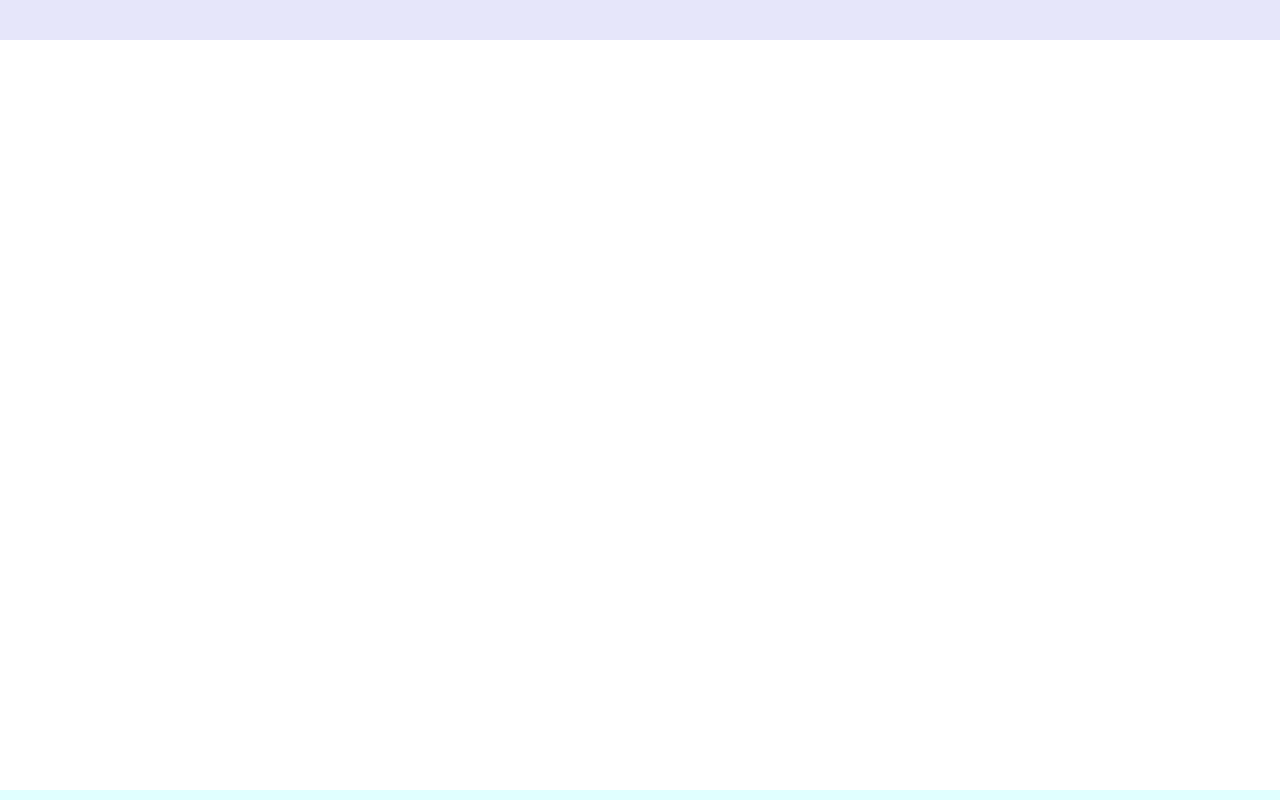
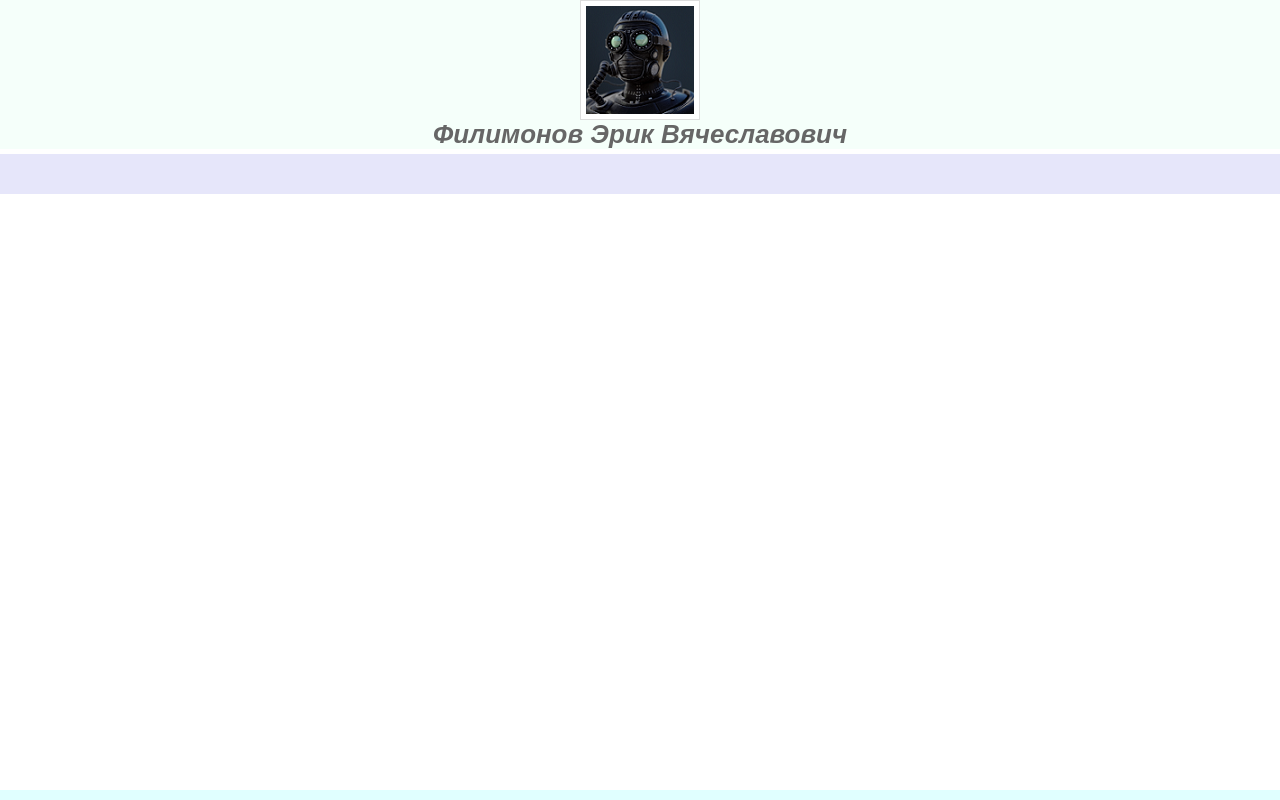
Before and after one commit to Metalhammer4/rsschool-codejam1-cv, a plain HTML site: page index.html in a window 1280 px wide. Drawn offline with Linux system fonts and the light colour scheme.

Commit message:
feat: added header

```diff
--- a/index.html
+++ b/index.html
@@ -20,7 +20,20 @@
 
         <div class="header">
 
+          <figure class="figcapt">
+
+            <img class="img-responsive" src="img/Metalhammer.png" alt=" ">
+
+              <figcaption>
+
+                <h1>Филимонов Эрик Вячеславович</h1>
+
+              </figcaption>
+
+          </figure>
+
         </div>
+
 
         <div class="main">
 
@@ -30,7 +43,7 @@
 
               <p>
 
-              </p>
+             </p>
 
             </div>
 
@@ -50,13 +63,12 @@
 
         <div class="fixblock">
 
+
         </div>
 
         <div class="footer">
 
-            </div>
 
-          </div>
 
         </div>
 
--- a/style/style.css
+++ b/style/style.css
@@ -31,6 +31,25 @@ body {
 
 .right-article {
   padding-left: 10px;
+}
+
+.figcapt {
+  display: block;
+  text-align: center;
+  font-style: italic;
+  margin-top: 0;
+  margin-bottom: 5px;
+  color: #666666;
+}
+
+.img-responsive {
+  display: block;
+  max-width: 15%;
+  height: auto;
+  margin: auto;
+  background: #ffffff;
+  padding: 5px;
+  border: 1px solid #dddddd;
 }
 
 .clearfix:after {
```
Also changed, not shown: img/Metalhammer.png (added).
